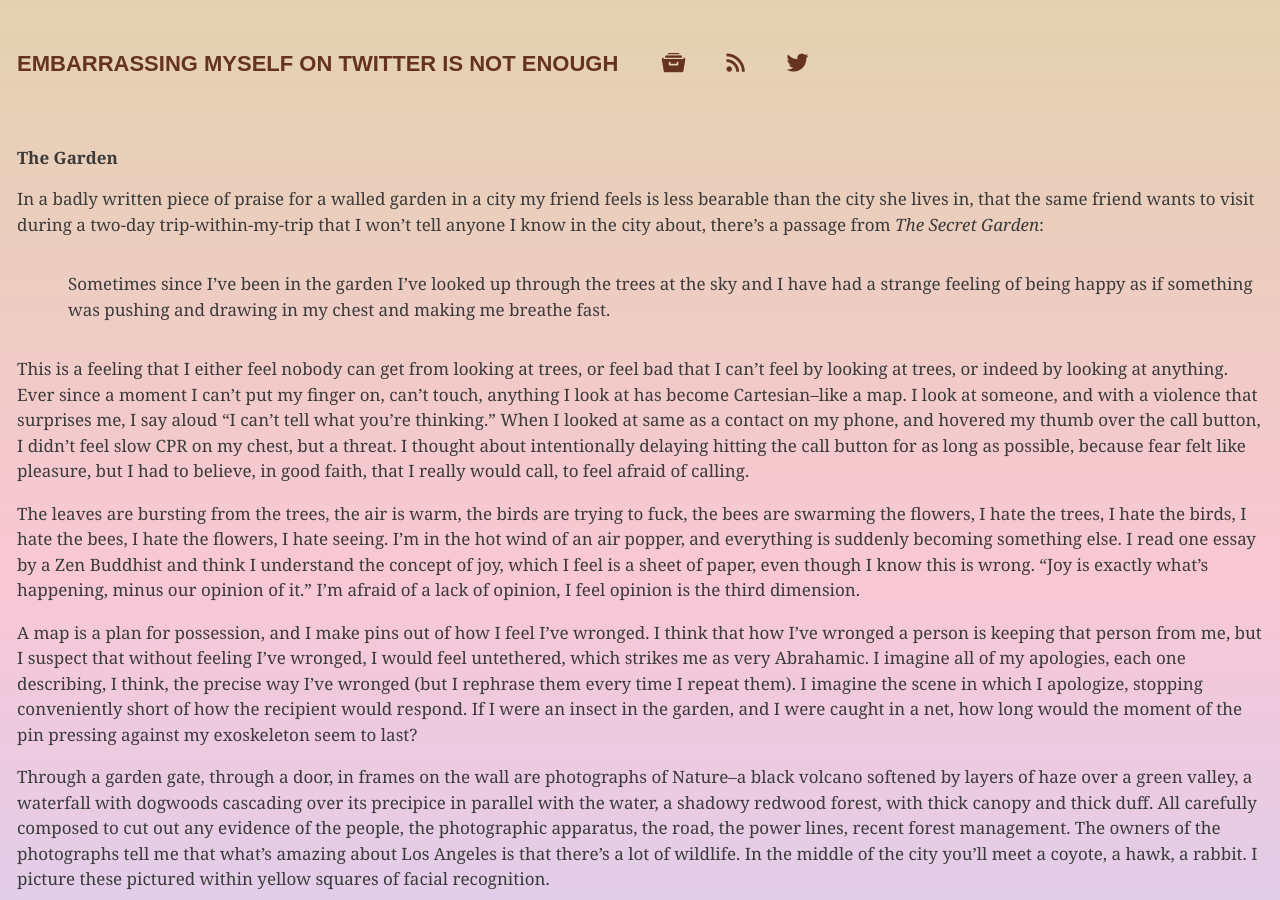
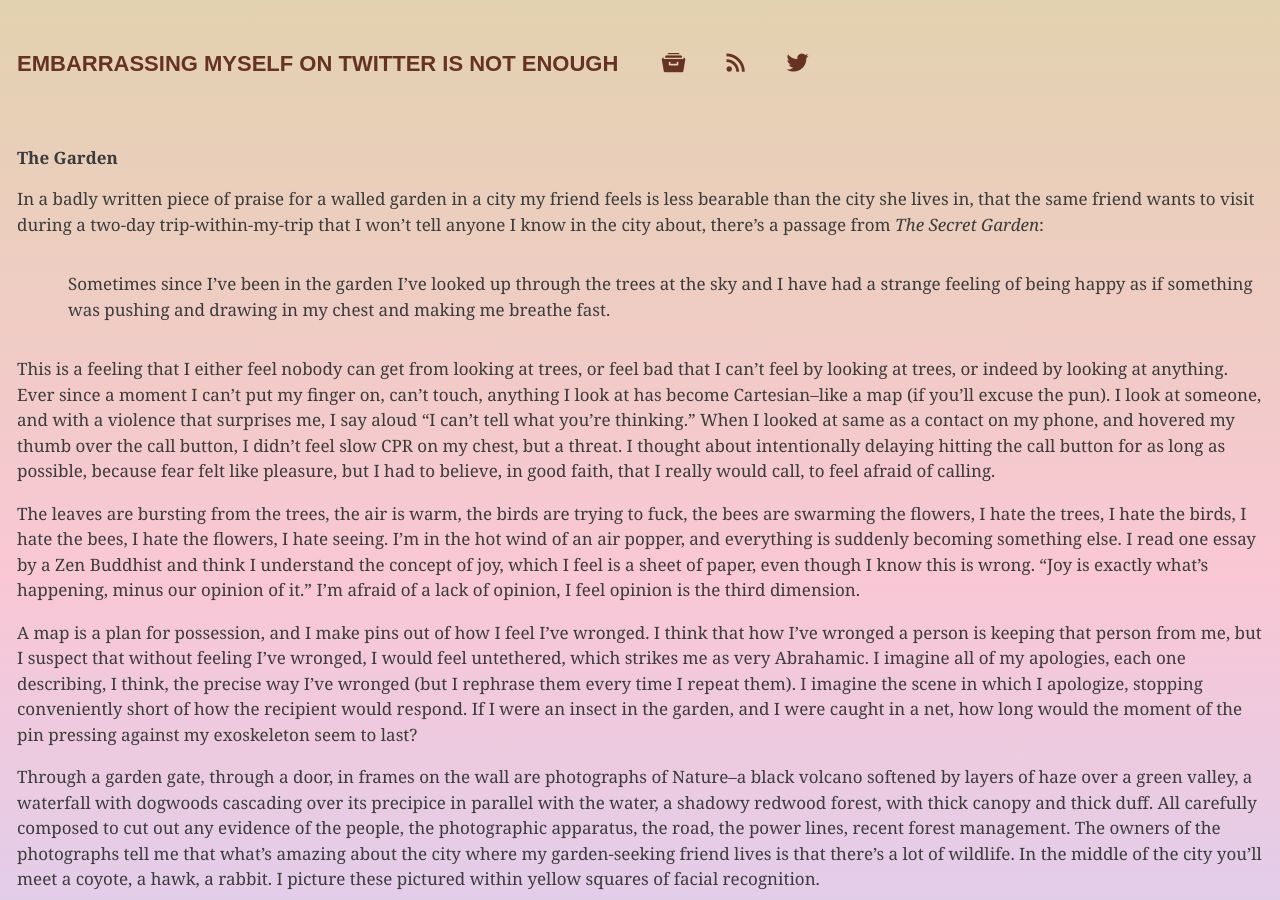
Before and after one commit to meanyhead/meanyhead.github.io, a Jekyll site: the page built from _posts/2019-4-26-the_garden.md, in a window 1280 px wide and 900 px high. Built offline with Jekyll 4.4.1, drawn with Linux system fonts in a browser that asks for light colours; comment, search, counter and statistics services are not loaded; some of the changed text lies outside the part shown.

Commit message:
auto Mon 07/05/2021  10:52 AM

```diff
--- a/_posts/2019-4-26-the_garden.md
+++ b/_posts/2019-4-26-the_garden.md
@@ -7,19 +7,19 @@ In a badly written piece of praise for a walled garden in a city my friend feels
 
 > Sometimes since I’ve been in the garden I’ve looked up through the trees at the sky and I have had a strange feeling of being happy as if something was pushing and drawing in my chest and making me breathe fast.
 
-This is a feeling that I either feel nobody can get from looking at trees, or feel bad that I can't feel by looking at trees, or indeed by looking at anything. Ever since a moment I can't put my finger on, can't touch, anything I look at has become Cartesian--like a map. I look at someone, and with a violence that surprises me, I say aloud "I can't tell what you're thinking." When I looked at same as a contact on my phone, and hovered my thumb over the call button, I didn't feel slow CPR on my chest, but a threat. I thought about intentionally delaying hitting the call button for as long as possible, because fear felt like pleasure, but I had to believe, in good faith, that I really would call, to feel afraid of calling.
+This is a feeling that I either feel nobody can get from looking at trees, or feel bad that I can't feel by looking at trees, or indeed by looking at anything. Ever since a moment I can't put my finger on, can't touch, anything I look at has become Cartesian--like a map (if you'll excuse the pun). I look at someone, and with a violence that surprises me, I say aloud "I can't tell what you're thinking." When I looked at same as a contact on my phone, and hovered my thumb over the call button, I didn't feel slow CPR on my chest, but a threat. I thought about intentionally delaying hitting the call button for as long as possible, because fear felt like pleasure, but I had to believe, in good faith, that I really would call, to feel afraid of calling.
 
 The leaves are bursting from the trees, the air is warm, the birds are trying to fuck, the bees are swarming the flowers, I hate the trees, I hate the birds, I hate the bees, I hate the flowers, I hate seeing. I'm in the hot wind of an air popper, and everything is suddenly becoming something else. I read one essay by a Zen Buddhist and think I understand the concept of joy, which I feel is a sheet of paper, even though I know this is wrong. "Joy is exactly what’s happening, minus our opinion of it." I'm afraid of a lack of opinion, I feel opinion is the third dimension.
 
 A map is a plan for possession, and I make pins out of how I feel I've wronged. I think that how I've wronged a person is keeping that person from me, but I suspect that without feeling I've wronged, I would feel untethered, which strikes me as very Abrahamic. I imagine all of my apologies, each one describing, I think, the precise way I've wronged (but I rephrase them every time I repeat them). I imagine the scene in which I apologize, stopping conveniently short of how the recipient would respond. If I were an insect in the garden, and I were caught in a net, how long would the moment of the pin pressing against my exoskeleton seem to last?
 
-Through a garden gate, through a door, in frames on the wall are photographs of Nature--a black volcano softened by layers of haze over a green valley, a waterfall with dogwoods cascading over its precipice in parallel with the water, a shadowy redwood forest, with thick canopy and thick duff. All carefully composed to cut out any evidence of the people, the photographic apparatus, the road, the power lines, recent forest management. The owners of the photographs tell me that what's amazing about Los Angeles is that there's a lot of wildlife. In the middle of the city you'll meet a coyote, a hawk, a rabbit. I picture these pictured within yellow squares of facial recognition.
+Through a garden gate, through a door, in frames on the wall are photographs of Nature--a black volcano softened by layers of haze over a green valley, a waterfall with dogwoods cascading over its precipice in parallel with the water, a shadowy redwood forest, with thick canopy and thick duff. All carefully composed to cut out any evidence of the people, the photographic apparatus, the road, the power lines, recent forest management. The owners of the photographs tell me that what's amazing about the city where my garden-seeking friend lives is that there's a lot of wildlife. In the middle of the city you'll meet a coyote, a hawk, a rabbit. I picture these pictured within yellow squares of facial recognition.
 
 The itinerary my friend is planning for the two days we'll be in the city form a certain slice--ballet, afternoon tea, French restaurant. Between these we'll walk over the layers of falling apart and restoration, waste and removal.
 
 Exit is only moral if vertical, like pushing and drawing on the chest, which is presenting itself upward. Leave horizontally and you've forfeited something. A house for Gaston Bachelard is "oneirically incomplete" if it is composed of "mere horizontality." Moreover, city dwellers' apartments lack "cosmicity": you can't lay down in a garden and look up at the sky. If this were a certain kind of essay, I would say something here that would boil down to "horizontality is revolutionary praxis," which would be to rhetorically rearrange horizontal into horizon. In a recent video, FKA Twigs dances up an infinite pole toward a gauzy heaven only to descend into a shallow pit of mud, mud that the pit's inhabitants coat her in, forming a barrier with which she will experience the world anew or will preserve her former experience, like skin but not skin.
 
-Surrounded by unreconstructed Atheists, my position--boring to many but incomprehensible to the Athiests--has become that the religion they claim to have exited remains as an unacknowledged text of secular activity. Brought up by a recovering Catholic father and an Agnostic Protestant mother, I'm religiocurious, which makes the texts I impute to various secular intuitions and thoughts often hilarious, like looking in my father's messy storage sheds when the light bulbs are broken. Unlike the Freudian uncanny, it's not necessary (even secretly) to believe in that which modernity left behind to be haunted by everything it has never left behind (everything).
+Surrounded by unreconstructed Atheists, my position--boring to many but incomprehensible to the Athiests--has become that the religion they claim to have exited remains as an unacknowledged text of secular activity. Brought up by a recovering Catholic father and an Agnostic Protestant mother, I'm religiocurious, which makes the texts I impute to various secular institutions and thoughts often hilarious, like looking in my father's messy storage sheds when the light bulbs are broken. Unlike the Freudian uncanny, it's not necessary (even secretly) to believe in that which modernity left behind to be haunted by everything it has never left behind (everything).
 
 All my mother's horizontal escapes--to other dwellings, other cities, other men--were, in the logic of the garden, what she had to pay for with descents into maritally-supported depression and one ascent to a mountain from which she escaped the only way that's oneirically complete.
 
--- a/publish_date.txt
+++ b/publish_date.txt
@@ -1 +1 @@
-Sun 05/16/2021
+Mon 07/05/2021
--- a/publish_time.txt
+++ b/publish_time.txt
@@ -1 +1 @@
-11:28 AM
+10:36 AM
```
